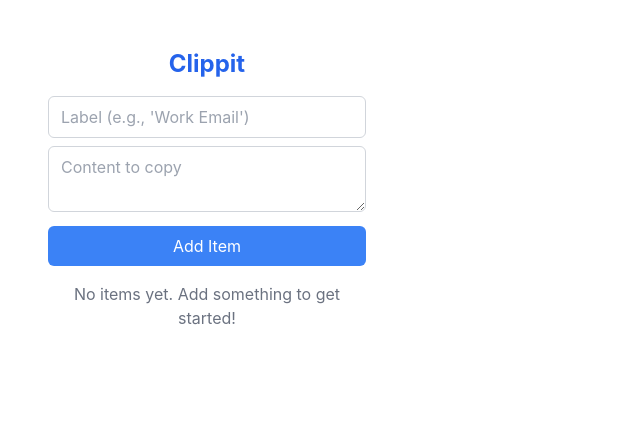
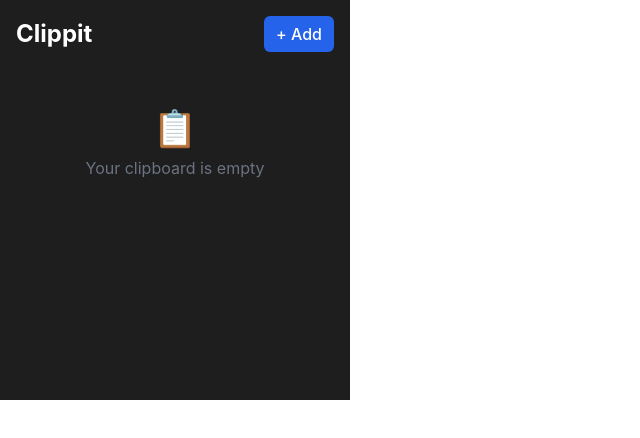
Before and after one commit to SamayXD/Clippit, a React (Vite) app: page / in a window 1280 px wide. Shown: the top 438 px of the page, without its empty margins (0-640 px from the left). Built offline with nearby package versions, Linux system fonts and the light colour scheme.

Commit message:
added theme and ui

```diff
--- a/src/App.jsx
+++ b/src/App.jsx
@@ -1,10 +1,11 @@
 /* global chrome */
 import { useState, useEffect } from 'react'
-import './App.css'
 
 function App() {
   const [items, setItems] = useState([])
   const [newItem, setNewItem] = useState({ label: '', content: '' })
+  const [showForm, setShowForm] = useState(false)
+  const [copiedId, setCopiedId] = useState(null)
 
   // Load items from storage when component mounts
   useEffect(() => {
@@ -23,14 +24,17 @@ function App() {
   const handleSubmit = (e) => {
     e.preventDefault()
     if (newItem.label && newItem.content) {
-      setItems([...items, { ...newItem, id: Date.now() }])
+      setItems([{ ...newItem, id: Date.now() }, ...items])
       setNewItem({ label: '', content: '' })
+      setShowForm(false)
     }
   }
 
-  const copyToClipboard = async (content) => {
+  const copyToClipboard = async (content, id) => {
     try {
       await navigator.clipboard.writeText(content)
+      setCopiedId(id)
+      setTimeout(() => setCopiedId(null), 1000)
     } catch (err) {
       console.error('Failed to copy:', err)
     }
@@ -41,49 +45,42 @@ function App() {
   }
 
   return (
-    <div className="w-[350px] min-h-[400px] p-4 bg-white text-gray-800">
-      <h1 className="text-2xl font-bold text-blue-600 mb-4">Clippit</h1>
-
-      {/* Add new item form */}
-      <form onSubmit={handleSubmit} className="mb-4 space-y-2">
-        <input
-          type="text"
-          placeholder="Label (e.g., 'Work Email')"
-          value={newItem.label}
-          onChange={(e) => setNewItem({ ...newItem, label: e.target.value })}
-          className="w-full px-3 py-2 border border-gray-300 rounded-md focus:outline-none focus:ring-1 focus:ring-blue-500"
-        />
-        <textarea
-          placeholder="Content to copy"
-          value={newItem.content}
-          onChange={(e) => setNewItem({ ...newItem, content: e.target.value })}
-          className="w-full px-3 py-2 border border-gray-300 rounded-md focus:outline-none focus:ring-1 focus:ring-blue-500"
-          rows="2"
-        />
+    <div className="w-[350px] min-h-[400px] p-4 bg-[#1E1E1E] text-gray-100">
+      <div className="flex justify-between items-center mb-6">
+        <h1 className="text-2xl font-bold text-white">
+          Clippit
+        </h1>
         <button
-          type="submit"
-          className="w-full bg-blue-500 text-white py-2 rounded-md hover:bg-blue-600 transition-colors"
+          onClick={() => setShowForm(true)}
+          className="px-3 py-1.5 bg-blue-600 hover:bg-blue-500 text-white rounded-md transition-colors font-medium"
         >
-          Add Item
+          + Add
         </button>
-      </form>
+      </div>
 
       {/* List of items */}
-      <div className="space-y-2">
+      <div className="space-y-2 max-h-[400px] overflow-y-auto pr-1">
         {items.map((item) => (
           <div
             key={item.id}
-            className="group relative p-3 border border-gray-200 rounded-md hover:border-blue-300 cursor-pointer transition-colors"
-            onClick={() => copyToClipboard(item.content)}
+            className="group relative p-3 bg-[#2D2D2D] rounded-lg hover:bg-[#353535] transition-colors cursor-pointer"
+            onClick={() => copyToClipboard(item.content, item.id)}
           >
-            <div className="font-medium text-gray-700">{item.label}</div>
-            <div className="text-sm text-gray-500 truncate">{item.content}</div>
+            {copiedId === item.id && (
+              <div className="absolute inset-0 bg-blue-500/20 rounded-lg flex items-center justify-center backdrop-blur-sm animate-fadeIn">
+                <span className="text-white font-medium">
+                  Copied!
+                </span>
+              </div>
+            )}
+            <div className="font-medium text-gray-200 mb-1">{item.label}</div>
+            <div className="text-sm text-gray-400 break-words">{item.content}</div>
             <button
               onClick={(e) => {
                 e.stopPropagation()
                 deleteItem(item.id)
               }}
-              className="absolute top-2 right-2 opacity-0 group-hover:opacity-100 text-red-500 hover:text-red-600 transition-opacity"
+              className="absolute top-2 right-2 opacity-0 group-hover:opacity-100 text-red-400 hover:text-red-300 transition-opacity"
             >
               ×
             </button>
@@ -92,9 +89,63 @@ function App() {
       </div>
 
       {items.length === 0 && (
-        <p className="text-center text-gray-500 mt-4">
-          No items yet. Add something to get started!
-        </p>
+        <div className="text-center text-gray-500 mt-8">
+          <div className="text-4xl mb-2">📋</div>
+          <p>Your clipboard is empty</p>
+        </div>
+      )}
+
+      {/* Popup Form */}
+      {showForm && (
+        <div
+          className="fixed inset-0 bg-black/50 backdrop-blur-sm flex items-center justify-center"
+          style={{ zIndex: 9999 }}
+          onClick={(e) => e.target === e.currentTarget && setShowForm(false)}
+        >
+          <div
+            className="bg-[#2D2D2D] p-6 rounded-lg w-80 shadow-xl animate-slideIn"
+            onClick={(e) => e.stopPropagation()}
+          >
+            <h2 className="text-lg font-semibold mb-4 text-white">Add New Item</h2>
+            <form onSubmit={handleSubmit} className="space-y-4">
+              <div>
+                <label className="block text-sm text-gray-400 mb-1">Label</label>
+                <input
+                  type="text"
+                  placeholder="e.g., 'Work Email'"
+                  value={newItem.label}
+                  onChange={(e) => setNewItem({ ...newItem, label: e.target.value })}
+                  className="w-full px-3 py-2 bg-[#252525] border border-[#404040] rounded-md focus:outline-none focus:ring-1 focus:ring-blue-500 focus:border-blue-500 text-gray-100"
+                />
+              </div>
+              <div>
+                <label className="block text-sm text-gray-400 mb-1">Content</label>
+                <textarea
+                  placeholder="Content to copy"
+                  value={newItem.content}
+                  onChange={(e) => setNewItem({ ...newItem, content: e.target.value })}
+                  className="w-full px-3 py-2 bg-[#252525] border border-[#404040] rounded-md focus:outline-none focus:ring-1 focus:ring-blue-500 focus:border-blue-500 text-gray-100"
+                  rows="3"
+                />
+              </div>
+              <div className="flex gap-2 pt-2">
+                <button
+                  type="submit"
+                  className="flex-1 bg-blue-600 hover:bg-blue-500 text-white py-2 rounded-md transition-colors font-medium"
+                >
+                  Add Item
+                </button>
+                <button
+                  type="button"
+                  onClick={() => setShowForm(false)}
+                  className="px-4 py-2 hover:bg-[#3D3D3D] text-gray-300 rounded-md transition-colors"
+                >
+                  Cancel
+                </button>
+              </div>
+            </form>
+          </div>
+        </div>
       )}
     </div>
   )
--- a/src/index.css
+++ b/src/index.css
@@ -1,6 +1,52 @@
 @tailwind base;
 @tailwind components;
 @tailwind utilities;
+
+::-webkit-scrollbar {
+  width: 6px;
+}
+
+::-webkit-scrollbar-track {
+  background: transparent;
+}
+
+::-webkit-scrollbar-thumb {
+  background-color: rgba(156, 163, 175, 0.3);
+  border-radius: 3px;
+  transition: background-color 0.2s;
+}
+
+::-webkit-scrollbar-thumb:hover {
+  background-color: rgba(156, 163, 175, 0.5);
+}
+
+@keyframes fadeIn {
+  from {
+    opacity: 0;
+  }
+  to {
+    opacity: 1;
+  }
+}
+
+@keyframes slideIn {
+  from {
+    transform: translateY(10px);
+    opacity: 0;
+  }
+  to {
+    transform: translateY(0);
+    opacity: 1;
+  }
+}
+
+.animate-fadeIn {
+  animation: fadeIn 0.2s ease-out;
+}
+
+.animate-slideIn {
+  animation: slideIn 0.2s ease-out;
+}
 
 body {
   margin: 0;
```
